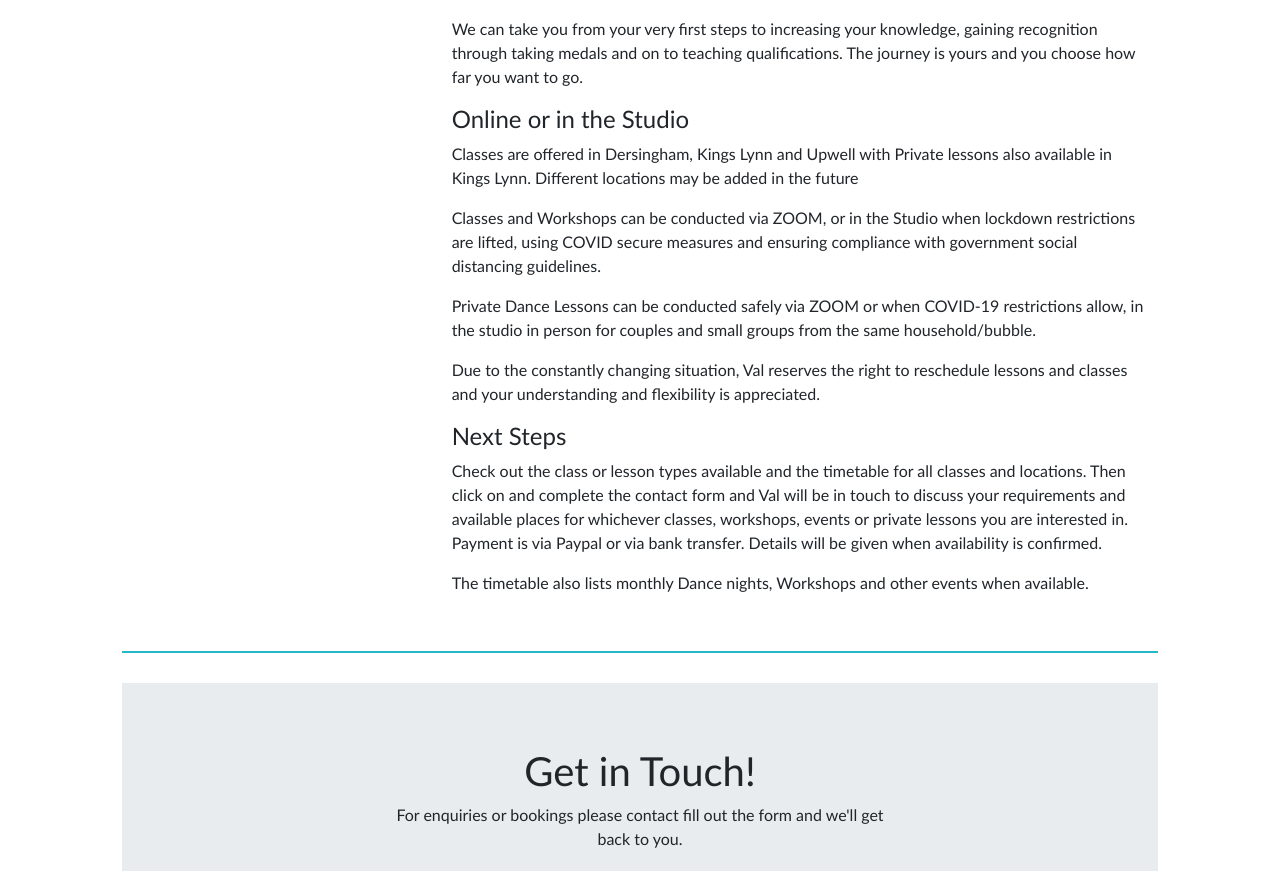
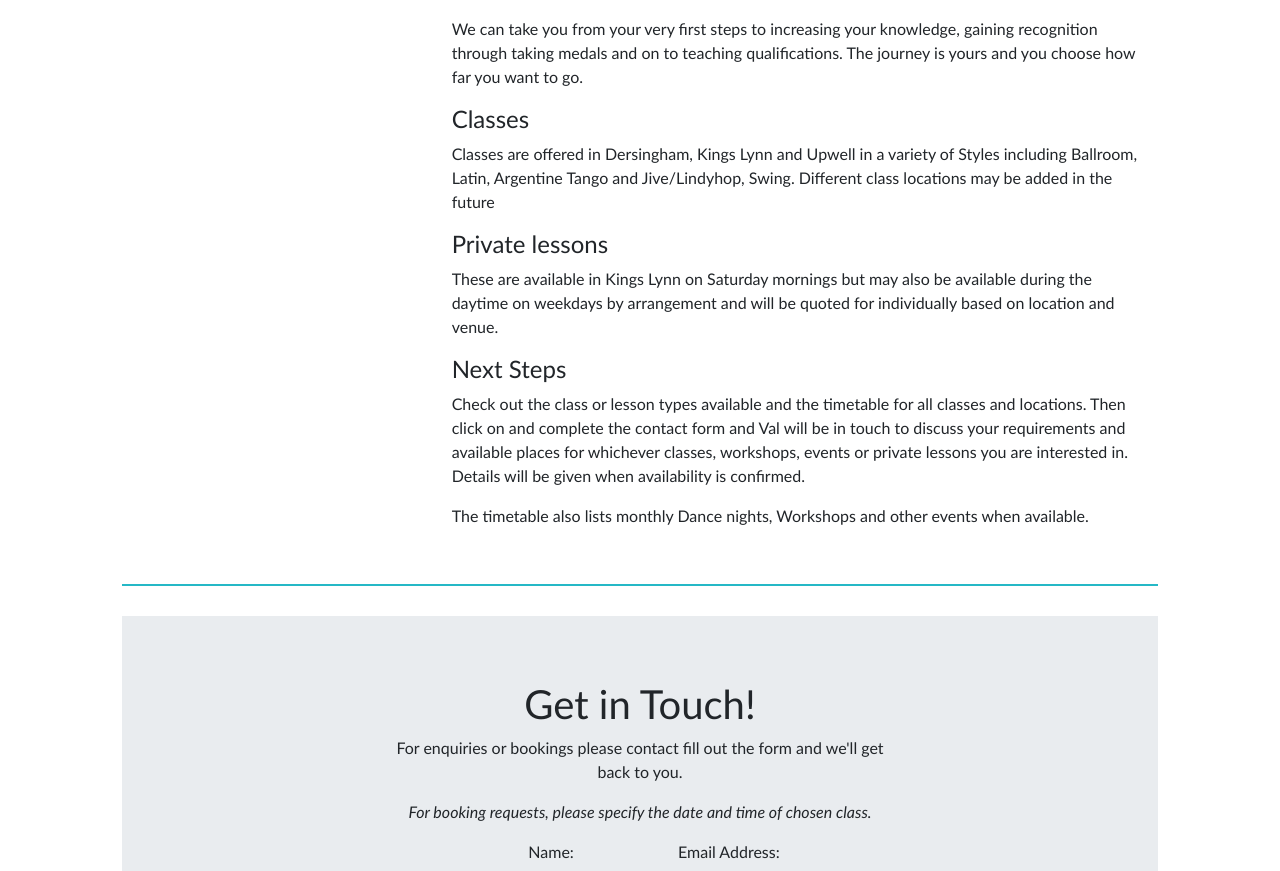
Before and after one commit to laurenashleigh/take-the-lead, a React (Create React App) app: page / in a window 1280 px wide. Shown: the part 1174-2045 px from the top of the page. Built offline with nearby package versions, Linux system fonts and the light colour scheme.

Commit message:
Update from client changes

```diff
--- a/package.json
+++ b/package.json
@@ -12,7 +12,7 @@
     "emailjs-com": "^2.6.4",
     "gh-pages": "^3.1.0",
     "mdbreact": "^5.0.1",
-    "node-sass": "^4.14.1",
+    "node-sass": "^4.14.0",
     "react": "^17.0.1",
     "react-bootstrap": "^1.4.3",
     "react-dom": "^17.0.1",
--- a/src/components/PriceAndBooking.js
+++ b/src/components/PriceAndBooking.js
@@ -8,7 +8,7 @@ const PriceAndBooking = () => {
         <h1 className="pricing-header">Prices and Booking</h1>
         <hr />
         <h3>Prices</h3>
-        <p>Classes are for 45-1hr and must be booked and paid for in advance as places are limited (particularly so in the current situation)</p>
+        <p>Classes are for 1hr - 90mins and must be booked and paid for in advance.</p>
         <Table bordered hover>
             <thead>
                 <tr>
@@ -19,11 +19,11 @@ const PriceAndBooking = () => {
             <tbody>
                 <tr>
                     <td>Adult classes</td>
-                    <td>£6.00</td>
+                    <td>£6.50</td>
                 </tr>
                 <tr>
                     <td>Children's classes</td>
-                    <td>£4.00 (payable half termly in advance)</td>
+                    <td>£4.50 (payable half termly in advance)</td>
                 </tr>
                 <tr>
                     <td>Dance nights</td>
@@ -31,11 +31,11 @@ const PriceAndBooking = () => {
                 </tr>
                 <tr>
                     <td>Fitsteps</td>
-                    <td>£6.00</td>
+                    <td>£6.50</td>
                 </tr>
                 <tr>
                     <td>Medal Class</td>
-                    <td>£6.00</td>
+                    <td>£6.50 (1hr) | £9 (90min)</td>
                 </tr>
                 <tr>
                     <td>Workshop (2hrs)</td>
@@ -43,7 +43,7 @@ const PriceAndBooking = () => {
                 </tr>
                 <tr>
                     <td>Workshop (3hrs)</td>
-                    <td>£20.00 (£35 er couple)</td>
+                    <td>£20.00 (£35 per couple)</td>
                 </tr>
                 <tr>
                     <td>Tea dance</td>
@@ -51,7 +51,7 @@ const PriceAndBooking = () => {
                 </tr>
                 <tr>
                     <td>Private lesson</td>
-                    <td>£35.00 per hour</td>
+                    <td>£37.00 per hour (£40 from 1st Nov 2022)</td>
                 </tr>
                 <tr>
                     <td>Music/ tuition for events</td>
--- a/src/pages/AboutUs.js
+++ b/src/pages/AboutUs.js
@@ -23,7 +23,7 @@ const AboutUs = () => {
                         </span>
                         <span className="about-us-text">
                             <h4>Val Kershaw</h4>
-                            <p>I am an Associate in Ballroom & Latin with the IDTA .  I was born into a dancing family and so have danced for a very long time.  I started the dance school 5 years ago and have been delighted with the enthusiasm of all of you that have attended. My aim has always been to see people having fun and a great social experience through dance and music and I see just that from children through to the oldest of my dancers. Come along and join the fun!</p>
+                            <p>I am an Associate in Ballroom, Latin &amp; Argentine Tango with the IDTA.  I was born into a dancing family and so have danced for a very long time.  I started the dance school a number of years ago and have been delighted with the enthusiasm of all of you that have attended. My aim has always been to see people having fun and a great social experience through dance and music and I see just that from children through to the oldest of my dancers. Come along and join the fun!</p>
                         </span>
                         </div>
                     </Col>
--- a/src/pages/Home.js
+++ b/src/pages/Home.js
@@ -41,14 +41,19 @@ const Home = () => {
                         <p>Whether you’re Beginners, Improvers, want to polish up your moves, learn to be a teacher yourself or create a truly memorable dance for your wedding or special occasion, come and take your first steps with us.</p>
                         <p>We can take you from your very first steps to increasing your knowledge, gaining recognition through taking medals and on to teaching qualifications. The journey is yours and you choose how far you want to go.</p>
 
-                        <h4>Online or in the Studio</h4>
-                        <p>Classes are offered in Dersingham, Kings Lynn and Upwell with Private lessons also available in Kings Lynn.  Different locations may be added in the future</p>
-                        <p>Classes and Workshops can be conducted via ZOOM, or in the Studio when lockdown restrictions are lifted, using COVID secure measures and ensuring compliance with government social distancing guidelines.</p>
-                        <p>Private Dance Lessons can be conducted safely via ZOOM or when COVID-19 restrictions allow, in the studio in person for couples and small groups from the same household/bubble.</p>
-                        <p>Due to the constantly changing situation, Val reserves the right to reschedule lessons and classes and your understanding and flexibility is appreciated.</p>
+                        <h4>Classes</h4>
+                        <p>Classes are offered in Dersingham, Kings Lynn and Upwell in a variety of Styles
+                            including Ballroom, Latin, Argentine Tango and Jive/Lindyhop, Swing. Different
+                            class locations may be added in the future
+                        </p>
+                        <h4>Private lessons</h4>
+                        <p>These are available in Kings Lynn on Saturday mornings but may also be available
+                            during the daytime on weekdays by arrangement and will be quoted for
+                            individually based on location and venue.
+                        </p>
 
                         <h4>Next Steps</h4>
-                        <p>Check out the class or lesson types available and the timetable for all classes and locations. Then click on and complete the contact form and Val will be in touch to discuss your requirements and available places for whichever classes, workshops, events or private lessons you are interested in. Payment is via Paypal or via bank transfer.  Details will be given when availability is confirmed.</p>
+                        <p>Check out the class or lesson types available and the timetable for all classes and locations. Then click on and complete the contact form and Val will be in touch to discuss your requirements and available places for whichever classes, workshops, events or private lessons you are interested in. Details will be given when availability is confirmed.</p>
                         <p>The timetable also lists monthly Dance nights, Workshops and other events when available.</p>
                     </div>
 
```
Also changed, not shown: 1 other file (tests, documents, lock files or other folders).
